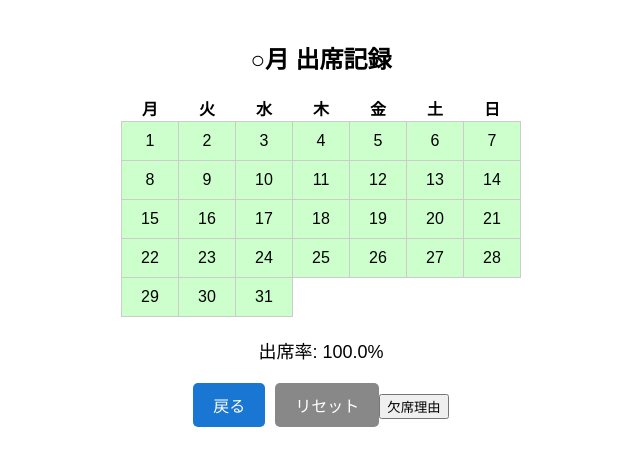
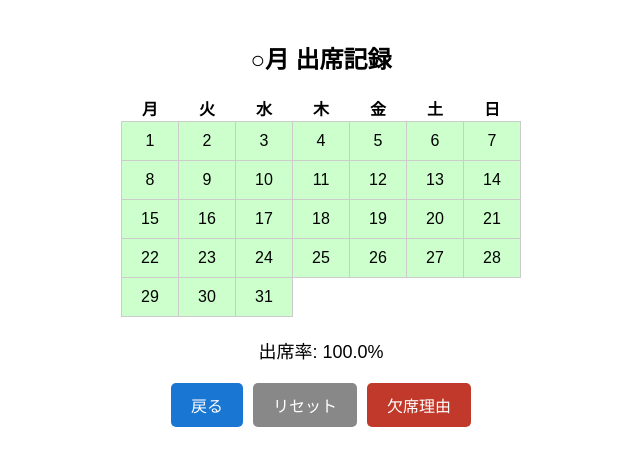
Before and after one commit to std-s23007/PBL_C, a Next.js app: page /Calender in a window 1280 px wide. Shown: the top 466 px of the page, without its empty margins (319-959 px from the left). Built offline with nearby package versions, Linux system fonts and the light colour scheme.

Commit message:
欠席理由ボタンのcss適用

```diff
--- a/src/app/Calender/page.js
+++ b/src/app/Calender/page.js
@@ -80,7 +80,7 @@ export default function AttendanceCalendar() {
         リセット
       </button>
 
-      <button
+      <button className={styles.reasonButton}
   onClick={() => {
     alert('欠席理由記入画面に移動します');
     router.push('/Reason'); //  Reasonページへ遷移
--- a/src/app/Calender/page.module.css
+++ b/src/app/Calender/page.module.css
@@ -44,3 +44,14 @@
   border-radius: 5px;
   cursor: pointer;
 }
+
+.reasonButton {
+  padding: 10px 20px;
+  font-size: 16px;
+  margin-left: 10px;
+  background-color: #c0392b; /* ログイン画面の青 */
+  color: white;
+  border: none;
+  border-radius: 5px;
+  cursor: pointer;
+}
```
